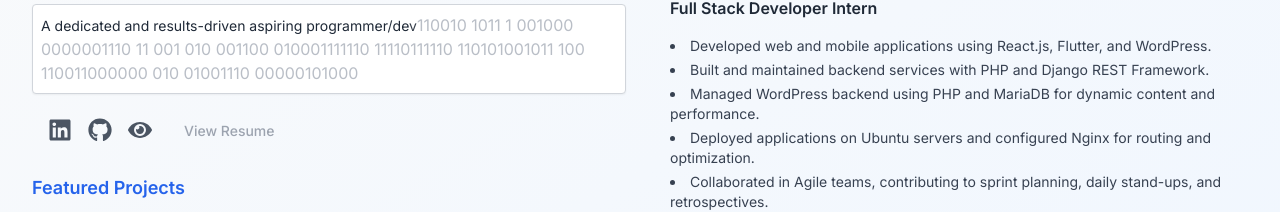
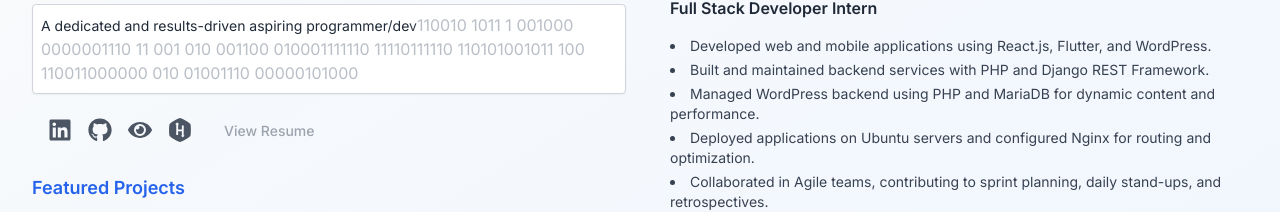
Before and after one commit to joshuafronda/portfolio, a React (Vite) app: page / in a window 1280 px wide. Shown: the part 226-438 px from the top of the page. Built offline with nearby package versions, Linux system fonts and the light colour scheme; the HTML template or start-up script is replaced by a standard one.

Commit message:
add social links

```diff
--- a/src/components/sections/Hero.jsx
+++ b/src/components/sections/Hero.jsx
@@ -1,6 +1,6 @@
 import React, { useState, useCallback } from 'react';
 import { motion, AnimatePresence } from 'framer-motion';
-import { FaEye, FaLinkedin, FaGithub, FaCode, FaLink, FaChevronDown, FaChevronUp, FaTimes } from 'react-icons/fa';
+import { FaEye, FaLinkedin, FaGithub, FaCode, FaLink, FaChevronDown, FaChevronUp, FaTimes, FaHackerrank } from 'react-icons/fa';
 import DecryptedText from '../ui/DecryptedText'
 import ShinyText from '../ui/ShinyText'
 import ProfileCard from '../ui/ProfileCard'
@@ -137,6 +137,17 @@ const Hero = () => {
                 <FaEye className="w-6 h-6" />
                 <span className="absolute z-10 bg-gray-800 text-white text-xs rounded py-1 px-2 opacity-0 group-hover:opacity-100 transition-opacity duration-300 -top-8 left-1/2 transform -translate-x-1/2">
                   Preview
+                </span>
+              </a>
+              <a
+                href="https://www.hackerrank.com/joshuafronda"
+                target="_blank"
+                rel="noopener noreferrer"
+                className="text-gray-600 hover:text-blue-600 dark:text-gray-400 dark:hover:text-blue-400 transition-colors relative group"
+              >
+                <FaHackerrank className="w-6 h-6" />
+                <span className="absolute z-10 bg-gray-800 text-white text-xs rounded py-1 px-2 opacity-0 group-hover:opacity-100 transition-opacity duration-300 -top-8 left-1/2 transform -translate-x-1/2">
+                  HackerRank
                 </span>
               </a>
               <div className="gap-4 ml-4">
```
